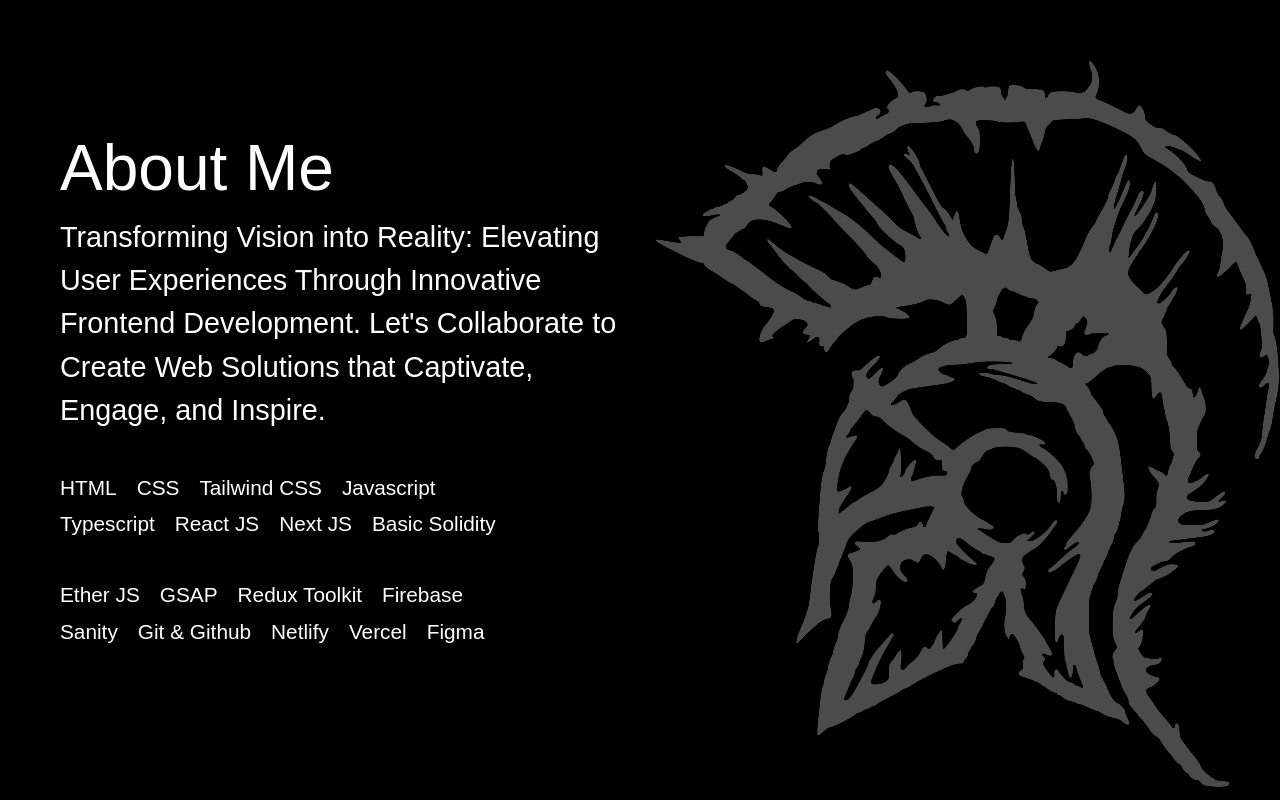
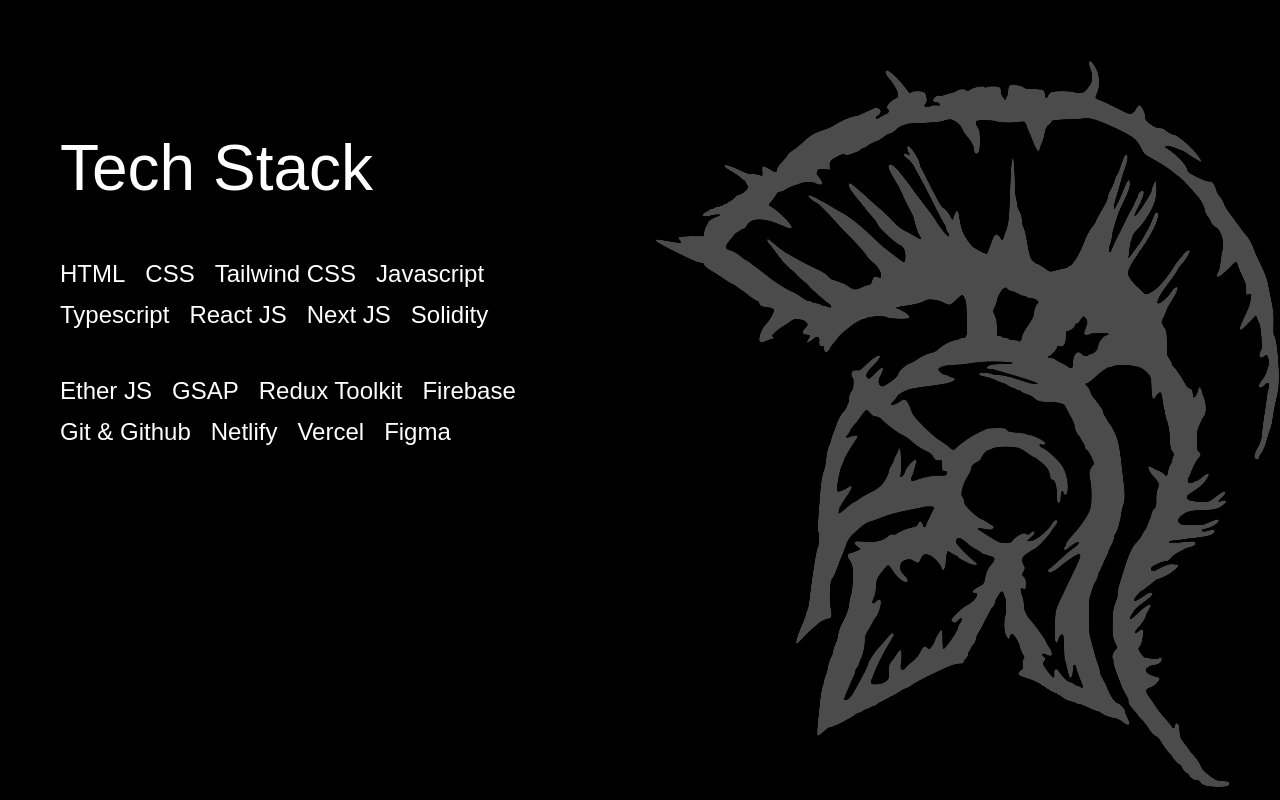
Before and after one commit to Basit46/portfolio_v2, a React (Vite) app: page / in a window 1280 px wide. Shown: the part 780-1580 px from the top of the page. Built offline with nearby package versions, Linux system fonts and the light colour scheme; a web font is replaced by a local one.

Commit message:
Added new project

```diff
--- a/src/components/About.tsx
+++ b/src/components/About.tsx
@@ -39,9 +39,9 @@
         ref={(el) => aboutTexts.current.push(el)}
         className="font-braah text-[4rem]"
       >
-        About Me
+        Tech Stack
       </h1>
-      <div className="w-full xl:w-[50%]">
+      {/* <div className="w-full xl:w-[50%]">
         <p
           ref={(el) => aboutTexts.current.push(el)}
           className="text-[1.8rem] w-fit "
@@ -50,7 +50,7 @@
           Innovative Frontend Development. Let's Collaborate to Create Web
           Solutions that Captivate, Engage, and Inspire.
         </p>
-      </div>
+      </div> */}
 
       <ul ref={(el) => aboutTexts.current.push(el)}>
         <li>HTML</li>
@@ -60,14 +60,13 @@
         <li>Typescript</li>
         <li>React JS</li>
         <li>Next JS</li>
-        <li>Basic Solidity</li>
+        <li>Solidity</li>
       </ul>
       <ul ref={(el) => aboutTexts.current.push(el)}>
         <li>Ether JS</li>
         <li>GSAP</li>
         <li>Redux Toolkit</li>
         <li>Firebase</li>
-        <li>Sanity</li>
         <li>Git & Github</li>
         <li>Netlify</li>
         <li>Vercel</li>
--- a/src/data/projectsData.ts
+++ b/src/data/projectsData.ts
@@ -6,6 +6,7 @@
 import verso from "../assets/verso.png";
 import thrifts from "../assets/thrifts.png";
 import newnft from "../assets/newnft.jpeg";
+import hotel from "../assets/hotel.png";
 
 export const projectsData = [
   {
@@ -32,13 +33,21 @@
     site: "https://verso-blog.vercel.app/",
     github: "https://github.com/Basit46/Blog",
   },
+  // {
+  //   id: 1,
+  //   img: getcollab,
+  //   title: "Get Collab",
+  //   desc: "A site I built that enables people from various areas in tech meet and collaborate on projects",
+  //   site: "https://getcollab.netlify.app/",
+  //   github: "https://github.com/Basit46/Get-Collab",
+  // },
   {
-    id: 1,
-    img: getcollab,
-    title: "Get Collab",
-    desc: "A site I built that enables people from various areas in tech meet and collaborate on projects",
-    site: "https://getcollab.netlify.app/",
-    github: "https://github.com/Basit46/Get-Collab",
+    id: 9,
+    img: hotel,
+    title: "Hotel Website",
+    desc: "This the landing page of an Hotel website. Built with React and Typescript. It also has a music player for users to have a good experience",
+    site: "https://bankhotel.vercel.app/",
+    github: "https://github.com/Basit46/Hotel-website",
   },
   {
     id: 2,
--- a/src/index.css
+++ b/src/index.css
@@ -16,7 +16,7 @@
     @apply flex flex-wrap gap-x-[20px] gap-y-[5px] w-full vsm:w-[80%] xmd:w-[40%] mt-[40px];
   }
   .about li {
-    @apply text-[1.3rem];
+    @apply text-[1.3rem] vsm:text-[1.5rem];
   }
   .project .link {
     @apply bg-gray-600 px-[20px] py-[8px] flex rounded-[20px] w-fit;
```
Also changed, not shown: src/assets/hotel.png (added).
